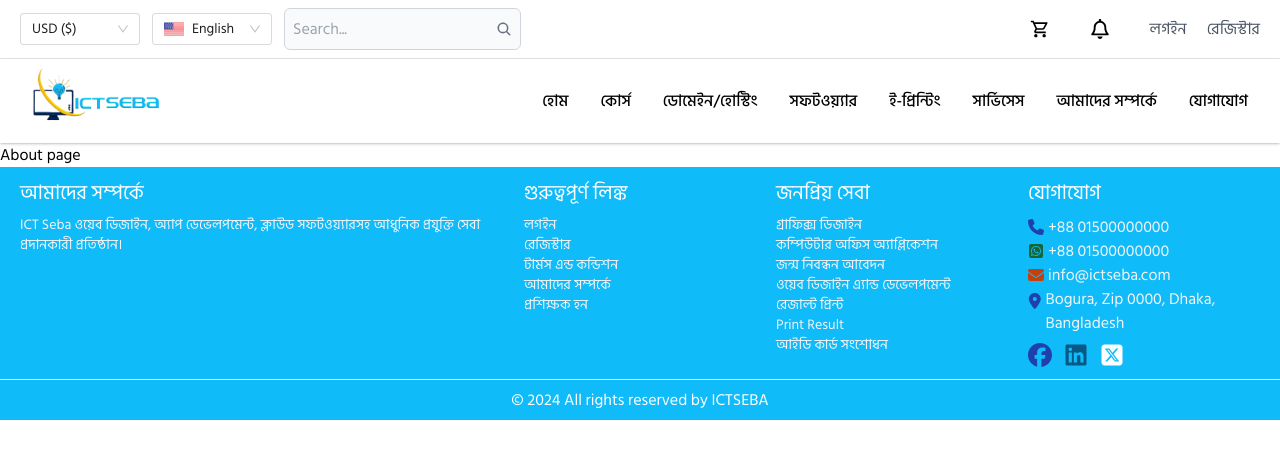
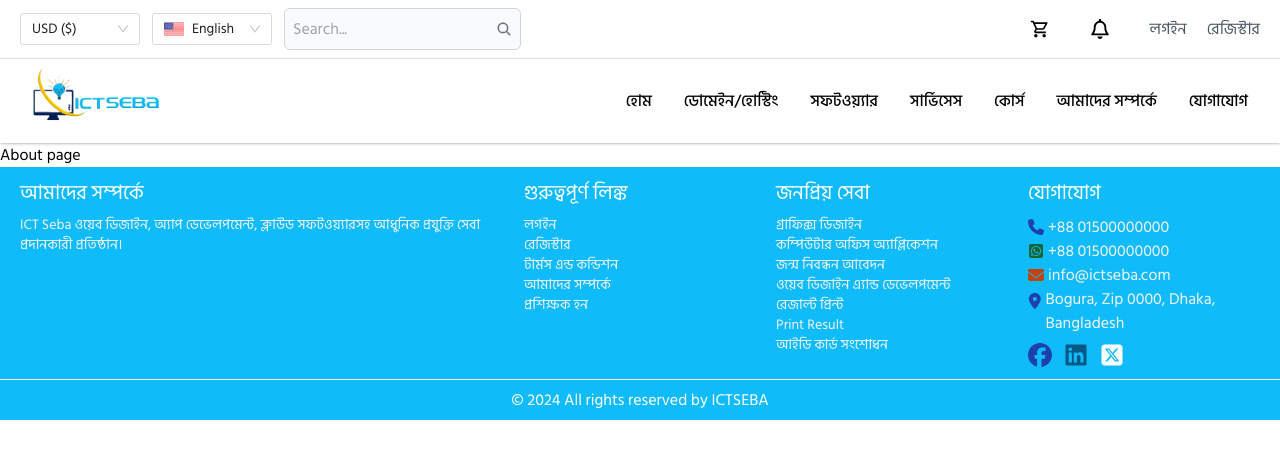
Before and after one commit to MdShobujDev/ict-seba, a Next.js app: page /about in a window 1280 px wide. Shown: the top 458 px of the page. Built offline with nearby package versions, Linux system fonts and the light colour scheme; what @ant-design/nextjs-registry would draw is missing.

Commit message:
feat: add  nav-bar sub nav

```diff
--- a/src/components/Header.tsx
+++ b/src/components/Header.tsx
@@ -19,17 +19,6 @@ function Header() {
     console.log("first");
   };
 
-  const navItems = [
-    { id: 1, name: "হোম", redirect: "/" },
-    { id: 3, name: "কোর্স ", redirect: "/blog" },
-    { id: 4, name: "ডোমেইন/হোস্টিং", redirect: "/about" },
-    { id: 5, name: "সফটওয়্যার", redirect: "/contact-us" },
-    { id: 6, name: "ই-প্রিন্টিং", redirect: "/contact-us" },
-    { id: 7, name: "সার্ভিসেস", redirect: "/contact-us" },
-    { id: 8, name: "আমাদের সম্পর্কে", redirect: "/contact-us" },
-    { id: 9, name: "যোগাযোগ", redirect: "/contact-us" },
-  ];
-
   return (
     <>
       <div className=" border-b">
@@ -40,24 +29,145 @@ function Header() {
           <Link href="/" className=" cursor-pointer">
             <Image src={Logo} alt="logo" width={150} height={100} />
           </Link>
-          {/* <div className=" min-[500px]:block hidden">
-              <div>
-                <DropDown />
-              </div>
-            </div> */}
           <div className=" flex items-center gap-4">
             <div className=" min-[950px]:block hidden">
               <ul className=" flex items-center gap-2">
-                {navItems.map((item) => (
-                  <li key={item.id}>
-                    <Link
-                      className="px-3 py-5 hover:text-primary transition-all duration-200 ease-linear font-medium"
-                      href={item.redirect}
-                    >
-                      {item.name}
-                    </Link>
-                  </li>
-                ))}
+                <li>
+                  <Link
+                    className="px-3 py-5 hover:text-primary transition-all duration-200 ease-linear font-medium"
+                    href="/"
+                  >
+                    হোম
+                  </Link>
+                </li>
+                <li>
+                  <div className=" cursor-pointer px-3 py-5 hover:text-primary transition-all duration-200 ease-linear font-medium">
+                    ডোমেইন/হোস্টিং
+                  </div>
+                </li>
+                <li className="group">
+                  <div className=" cursor-pointer px-3 py-5 group-hover:text-primary transition-all duration-200 ease-linear font-medium">
+                    সফটওয়্যার
+                  </div>
+                  <div className="hidden group-hover:flex absolute right-0 left-0 bg-primary text-white p-3 items-center justify-between">
+                    <div>
+                      <h2 className="text-lg">ব্যবসায়িক সফটওয়্যার</h2>
+                      <ul className="flex flex-col text-sm mt-2 ml-2 gap-1">
+                        <Link
+                          className=" hover:translate-x-1 transition-all ease-linear duration-150"
+                          href={"/"}
+                        >
+                          ক্লাউড বিজনেস সফটওয়্যার
+                        </Link>
+                        <Link
+                          className=" hover:translate-x-1 transition-all ease-linear duration-150"
+                          href={"/"}
+                        >
+                          পস সফটওয়্যার
+                        </Link>
+                        <Link
+                          className=" hover:translate-x-1 transition-all ease-linear duration-150"
+                          href={"/"}
+                        >
+                          হোম সার্ভিস সফটওয়্যার
+                        </Link>
+                      </ul>
+                    </div>
+                    <div>
+                      <h2 className="text-lg">এডুকেশন রিলেটেড সফটওয়্যার</h2>
+                      <ul className="flex flex-col text-sm mt-2 ml-2 gap-1">
+                        <Link
+                          className=" hover:translate-x-1 transition-all ease-linear duration-150"
+                          href={"/"}
+                        >
+                          ক্লাউড বিজনেস সফটওয়্যার
+                        </Link>
+                        <Link
+                          className=" hover:translate-x-1 transition-all ease-linear duration-150"
+                          href={"/"}
+                        >
+                          পস সফটওয়্যার
+                        </Link>
+                        <Link
+                          className=" hover:translate-x-1 transition-all ease-linear duration-150"
+                          href={"/"}
+                        >
+                          হোম সার্ভিস সফটওয়্যার
+                        </Link>
+                      </ul>
+                    </div>
+                    <div>
+                      <h2 className="text-lg">স্বাস্থ্য চিকিৎসা সফটওয়্যার</h2>
+                      <ul className="flex flex-col text-sm mt-2 ml-2 gap-1">
+                        <li className=" hover:translate-x-1 transition-all ease-linear duration-150">
+                          <Link href={"/"}>ক্লাউড বিজনেস সফটওয়্যার</Link>
+                        </li>
+                        <Link
+                          className=" hover:translate-x-1 transition-all ease-linear duration-150"
+                          href={"/"}
+                        >
+                          পস সফটওয়্যার
+                        </Link>
+                        <Link
+                          className=" hover:translate-x-1 transition-all ease-linear duration-150"
+                          href={"/"}
+                        >
+                          হোম সার্ভিস সফটওয়্যার
+                        </Link>
+                      </ul>
+                    </div>
+                    <div>
+                      <h2 className="text-lg">অন্যান্য সফটওয়্যার</h2>
+                      <ul className="flex flex-col text-sm mt-2 ml-2 gap-1">
+                        <Link
+                          className=" hover:translate-x-1 transition-all ease-linear duration-150"
+                          href={"/"}
+                        >
+                          ক্লাউড বিজনেস সফটওয়্যার
+                        </Link>
+                        <Link
+                          className=" hover:translate-x-1 transition-all ease-linear duration-150"
+                          href={"/"}
+                        >
+                          পস সফটওয়্যার
+                        </Link>
+                        <Link
+                          className=" hover:translate-x-1 transition-all ease-linear duration-150"
+                          href={"/"}
+                        >
+                          হোম সার্ভিস সফটওয়্যার
+                        </Link>
+                      </ul>
+                    </div>
+                  </div>
+                </li>
+
+                <li>
+                  <div className=" cursor-pointer px-3 py-5 hover:text-primary transition-all duration-200 ease-linear font-medium">
+                    সার্ভিসেস
+                  </div>
+                </li>
+                <li>
+                  <div className=" cursor-pointer px-3 py-5 hover:text-primary transition-all duration-200 ease-linear font-medium">
+                    কোর্স
+                  </div>
+                </li>
+                <li>
+                  <Link
+                    className="px-3 py-5 hover:text-primary transition-all duration-200 ease-linear font-medium"
+                    href="/"
+                  >
+                    আমাদের সম্পর্কে
+                  </Link>
+                </li>
+                <li>
+                  <Link
+                    className="px-3 py-5 hover:text-primary transition-all duration-200 ease-linear font-medium"
+                    href="/"
+                  >
+                    যোগাযোগ
+                  </Link>
+                </li>
               </ul>
             </div>
           </div>
--- a/src/components/HomePage/HeroCarousel.tsx
+++ b/src/components/HomePage/HeroCarousel.tsx
@@ -16,7 +16,7 @@ import Banner3 from "@/../public/images/Hero/Banner3.jpg";
 import Image from "next/image";
 
 const HeroCarousel: React.FC = () => (
-  <div className=" bg-red-400 max-w-7xl mx-auto overflow-hidden relative">
+  <div className="  max-w-7xl mx-auto overflow-hidden relative">
     <Carousel autoplay>
       <div>
         <Image src={Banner1} alt="Banner-1" style={contentStyle} />
```
